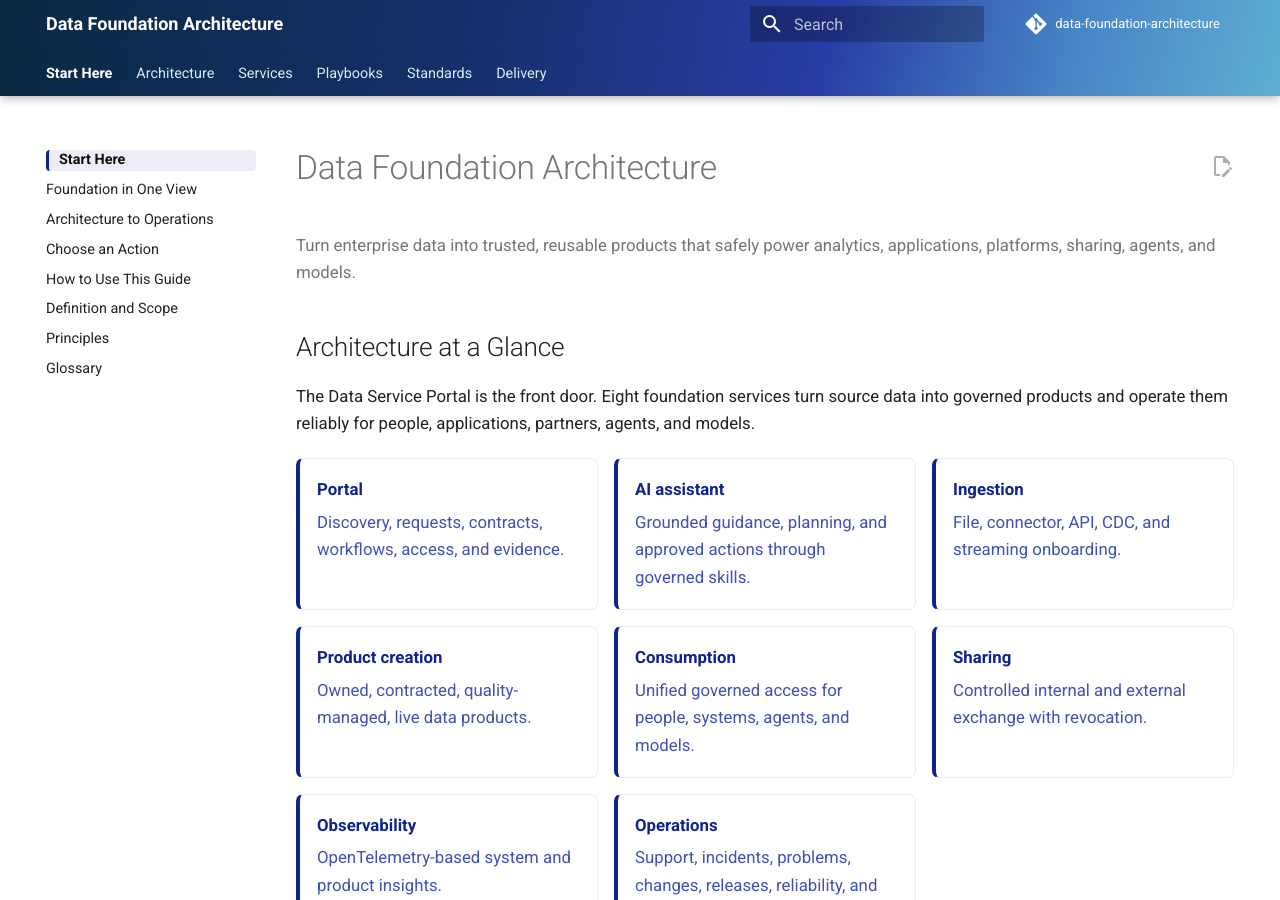
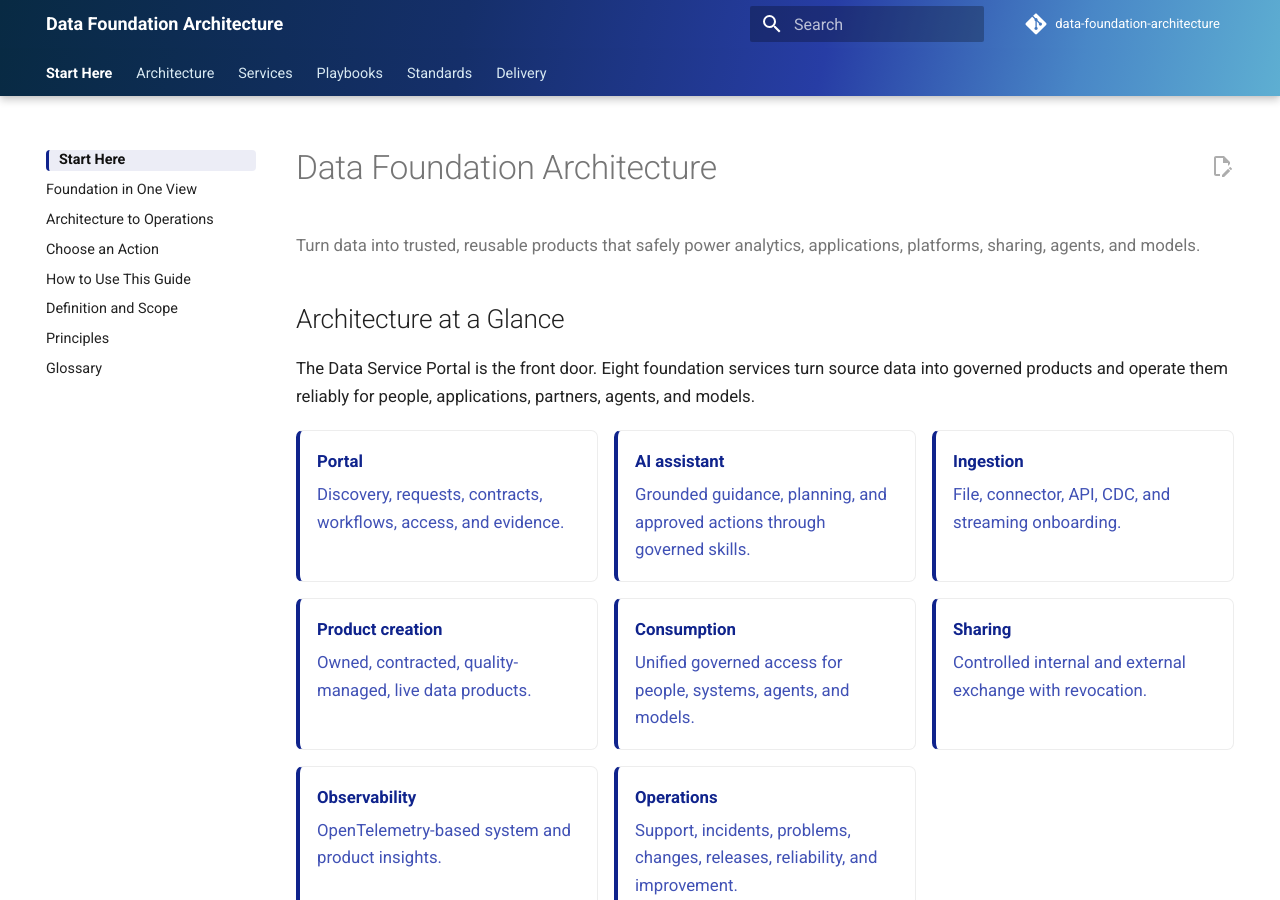
Before and after one commit to cong78/data-foundation-architecture, an MkDocs documentation site: the page built from docs/index.md, in a window 1280 px wide and 900 px high. Built offline with MkDocs 1.6.1 and Material for MkDocs 9.7.7, drawn with Linux system fonts in a browser that asks for light colours; a script that is not in the unit is left out; comment, search, counter and statistics services are not loaded.

Commit message:
Broaden homepage mission

```diff
--- a/docs/index.md
+++ b/docs/index.md
@@ -2,7 +2,7 @@
 
 <div class="brand-lockup">
   <div>
-    <span>Turn enterprise data into trusted, reusable products that safely power analytics, applications, platforms, sharing, agents, and models.</span>
+    <span>Turn data into trusted, reusable products that safely power analytics, applications, platforms, sharing, agents, and models.</span>
   </div>
 </div>
 
```
